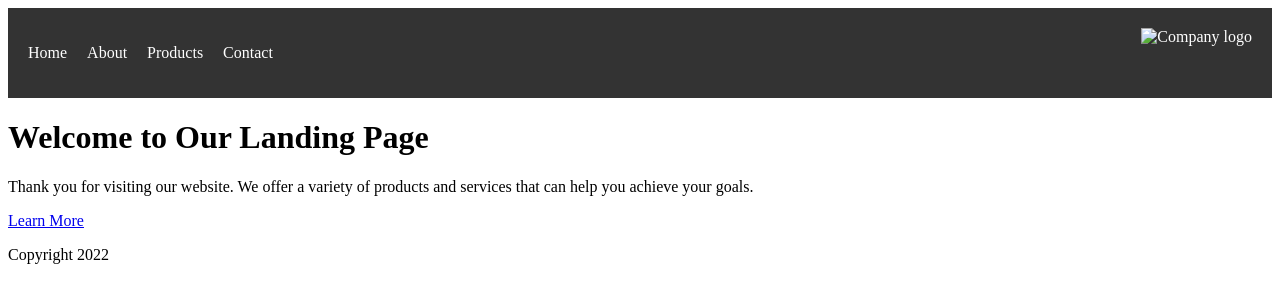
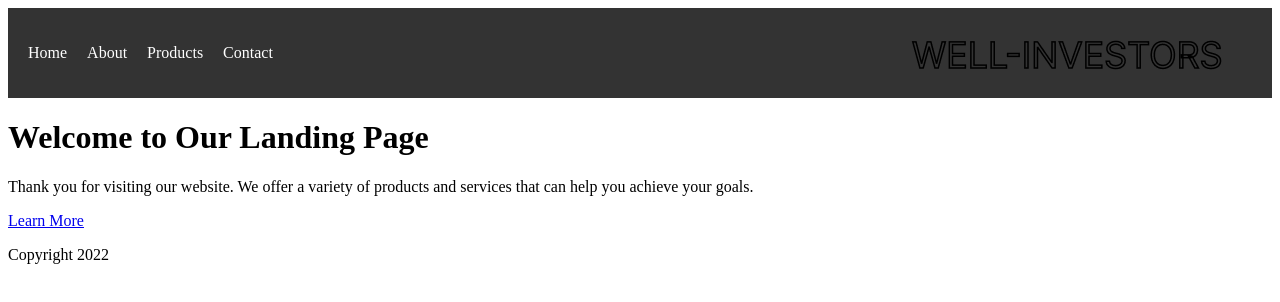
Before and after one commit to Kurogamii/Wellinvestors, a plain HTML site: page index.html in a window 1280 px wide. Drawn offline with Linux system fonts and the light colour scheme.

Commit message:
Update index.html

```diff
--- a/index.html
+++ b/index.html
@@ -18,7 +18,7 @@
             <li><a href="#">Contact</a></li>
           </ul>
         </nav>
-        <img src="logo.png" alt="Company logo">
+        <img src="./assets/img/logo.png" alt="Company logo">
       </header>
 
       <main>
```
